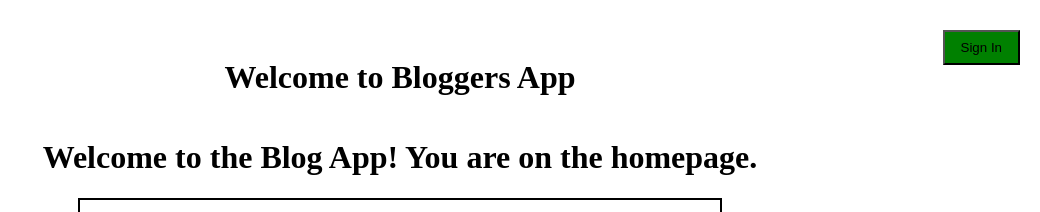
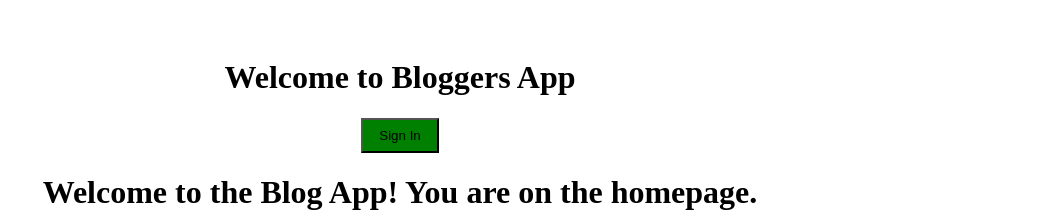
Before and after one commit to Vaibhav2902/Blog_App, a Next.js app in the folder nextjs-blog-app/: page / in a window 1280 px wide. Shown: the top 212 px of the page, without its empty margins (240-1280 px from the left). Built offline with nearby package versions, Linux system fonts and the light colour scheme; no server answers; the database is empty.

Commit message:
Button for Sign in

```diff
--- a/nextjs-blog-app/src/components/AuthButton.js
+++ b/nextjs-blog-app/src/components/AuthButton.js
@@ -15,11 +15,7 @@ export default function AuthButtons() {
 
       {/* Container for the Sign In / Sign Out button */}
       <div
-        style={{
-          position: 'absolute', // Positioning relative to the viewport
-          top: '30px', // Space from the top of the screen
-          right: '20px', // Space from the right of the screen
-        }}
+
       >
         {/* Shown only when the user is not signed in */}
         <SignedOut>
```
